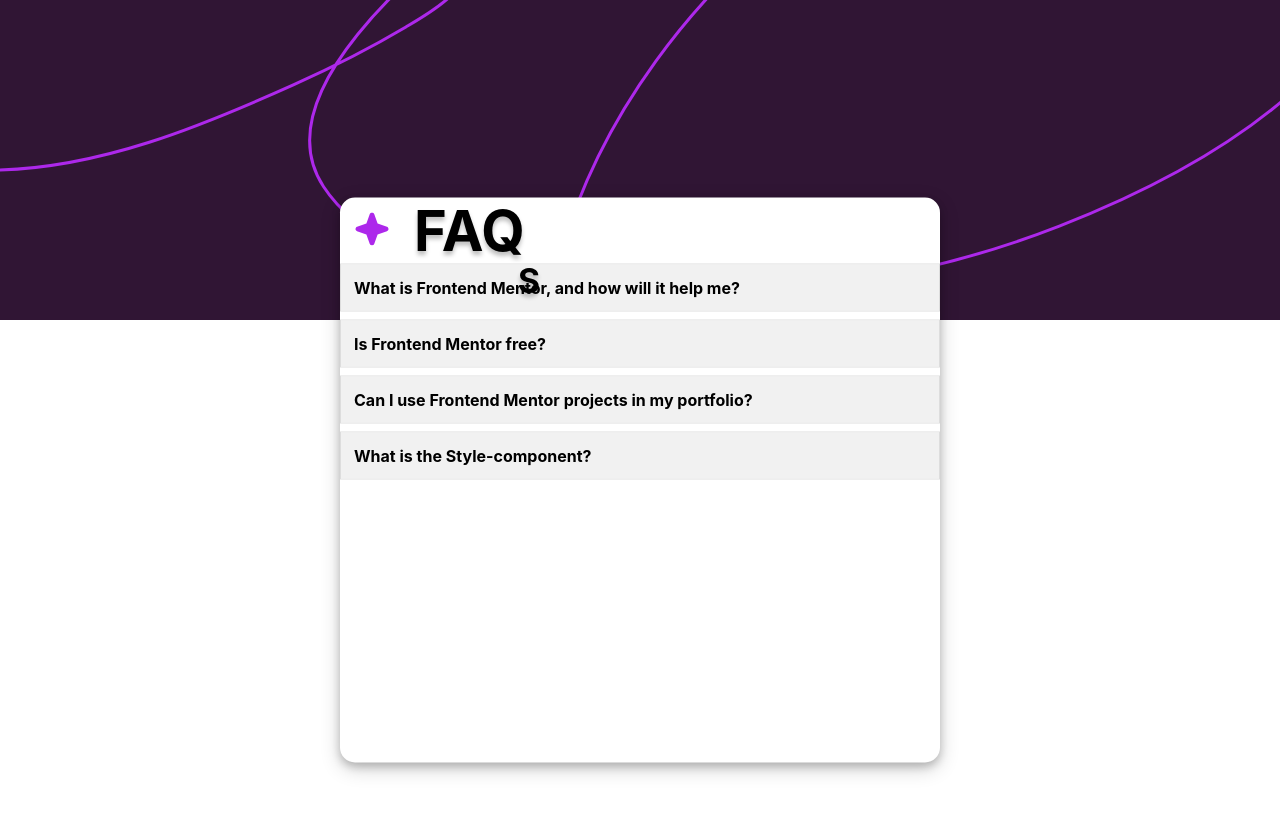
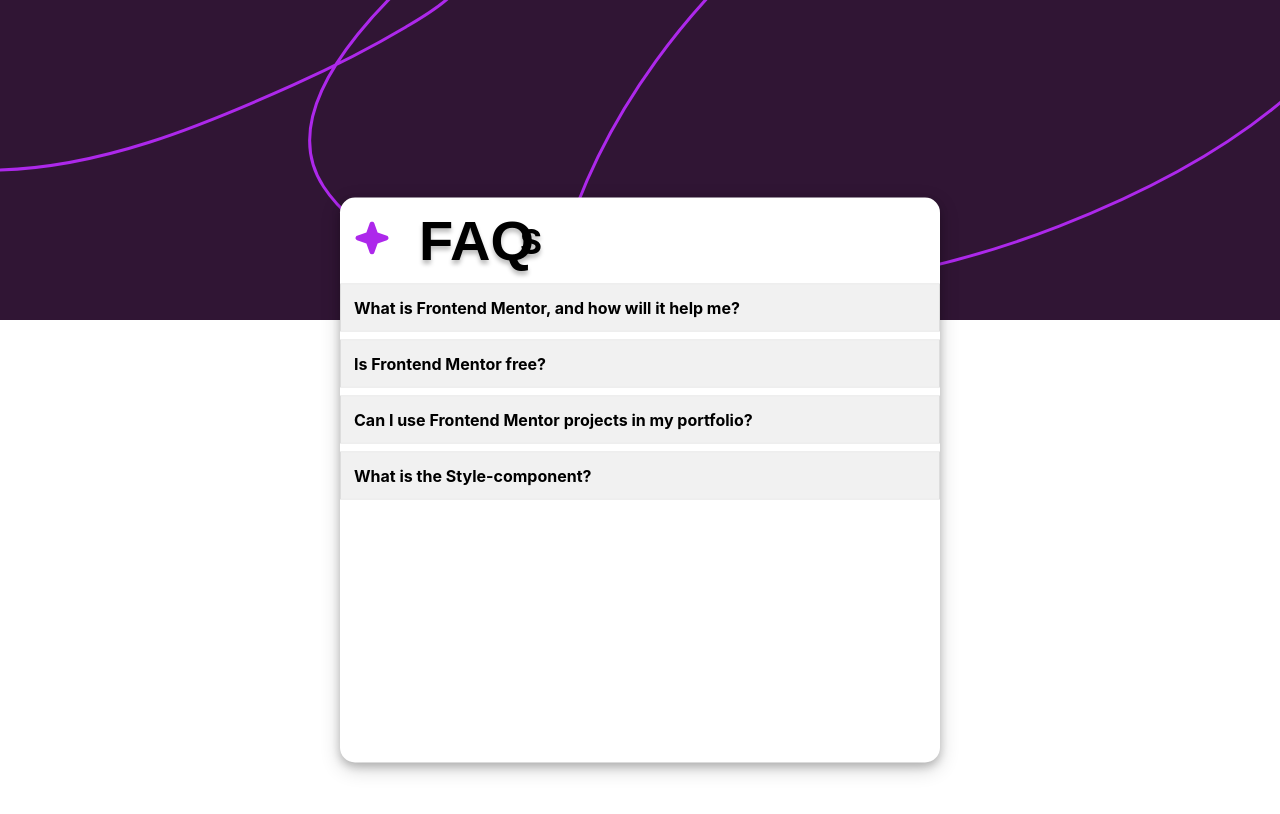
Before and after one commit to PiriyaLapa/faq-accordion, a React (Create React App) app: page / in a window 1280 px wide. Shown: the top 814 px of the page. Built offline with nearby package versions, Linux system fonts and the light colour scheme.

Commit message:
try to deploy

```diff
--- a/src/components/AccordionCard.tsx
+++ b/src/components/AccordionCard.tsx
@@ -2,7 +2,9 @@
 import styled from "styled-components";
 import { FAQItem } from "../data/FAQData";
 import VectorHeader from "./VectorHeader";
-import { SmallSize} from "./StyleComponents";
+import { SmallSize, WorkSans} from "./StyleComponents";
+import { StyleSheetManager } from "styled-components";
+
 
 export const AccordionContainer = styled.div`
   width: 600px;
@@ -81,8 +83,9 @@
         <PanelContainer>
           <h1>
             <VectorHeader />
-            faq<SmallSize>s</SmallSize>
+            <WorkSans>faq</WorkSans><SmallSize>s</SmallSize>
           </h1>
+          <StyleSheetManager shouldForwardProp={(prop)=> prop !== 'isOpen'}>
           {items.map((item, index) => (
             <AccordionItem key={index}>
               <AccordionHeader onClick={() => this.toggleAccordion(index)}>
@@ -93,6 +96,7 @@
               </AccordionContent>
             </AccordionItem>
           ))}
+          </StyleSheetManager>
         </PanelContainer>
       </AccordionContainer>
     );
--- a/src/components/StyleComponents.tsx
+++ b/src/components/StyleComponents.tsx
@@ -1,27 +1,28 @@
 import styled, { createGlobalStyle } from "styled-components";
 import { ReactNode } from "react";
 
-// const GlobalStyles = createGlobalStyle`
-//   @import url('https://fonts.googleapis.com/css2?family=Libre+Baskerville:ital@0;1&family=Poppins&family=Roboto:wght@500&family=Ubuntu&family=Work+Sans:wght@700&display=swap');
-// `;
-// interface StyleComponentProps {
-//   children: ReactNode;
-// }
+const GlobalStyles = createGlobalStyle`
+  @import url('https://fonts.googleapis.com/css2?family=Libre+Baskerville:ital@0;1&family=Poppins&family=Roboto:wght@500&family=Ubuntu&family=Work+Sans:wght@700&display=swap');
+`;
 
-// export const WorkSans = createStyleComponent("div", "Work Sans", 700);
-// function createStyleComponent(
-//   elementType: string,
-//   fontFamily: string,
-//   fontWeight: number
-// ) {
-//   return styled(elementType)<StyleComponentProps>`
-//     font-family: ${fontFamily}, sans-serif;
-//     font-weight: ${fontWeight || "normal"};
-//     display: inline-block;
-//     padding: 5px;
-//     margin: 5px 0px;
-//   `;
-// }
+interface StyleComponentProps {
+  children: ReactNode;
+}
+
+export const WorkSans = createStyleComponent("div", "Work Sans", 700);
+function createStyleComponent(
+  elementType: string,
+  fontFamily: string,
+  fontWeight: number
+) {
+  return styled(elementType)<StyleComponentProps>`
+    font-family: ${fontFamily}, sans-serif;
+    font-weight: ${fontWeight || "normal"};
+    display: inline-block;
+    padding: 5px;
+    margin: 5px 0px;
+  `;
+}
 
 export const Container = styled.div`
   width: 100%;
@@ -43,7 +44,6 @@
   font-size: 0.6em;
   display:inline-block;
   position:absolute;
-  top:16px;
-  left:178px
-  // mark literal to be small
+  top:-23px;
+  left:180px
 `;
```
